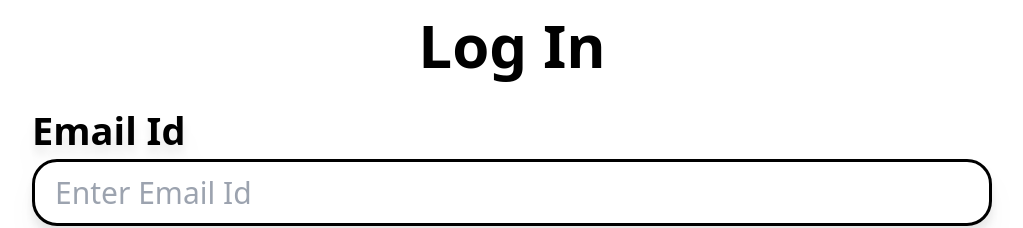
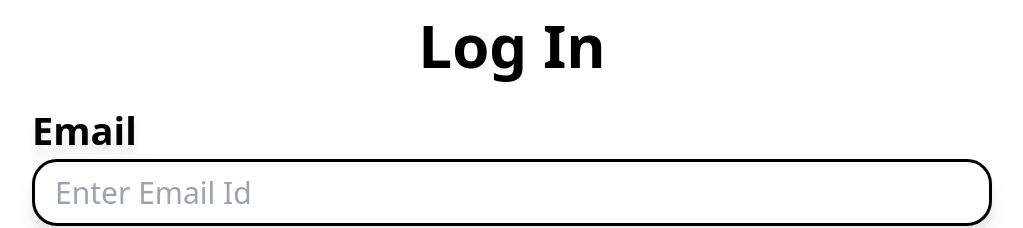
Before and after one commit to arpitv970/ai-powered-chat-application, a React (Vite) app in the folder frontend/: page /login in a window 1280 px wide. Shown: the top 228 px of the page, without its empty margins (128-1151 px from the left). Built offline with nearby package versions, Linux system fonts and the light colour scheme.

Commit message:
Made some changes

```diff
--- a/frontend/src/components/Login/Login.jsx
+++ b/frontend/src/components/Login/Login.jsx
@@ -6,7 +6,7 @@ const Login = () => {
             <form className='w-[75%] mx-auto flex flex-col justify-between drop-shadow-xl'>
                 <section className='my-3'>
                     <label className='text-left font-[600] text-[38px]'>
-                        Email Id
+                        Email
                     </label>
                     <input
                         name='email'
```
